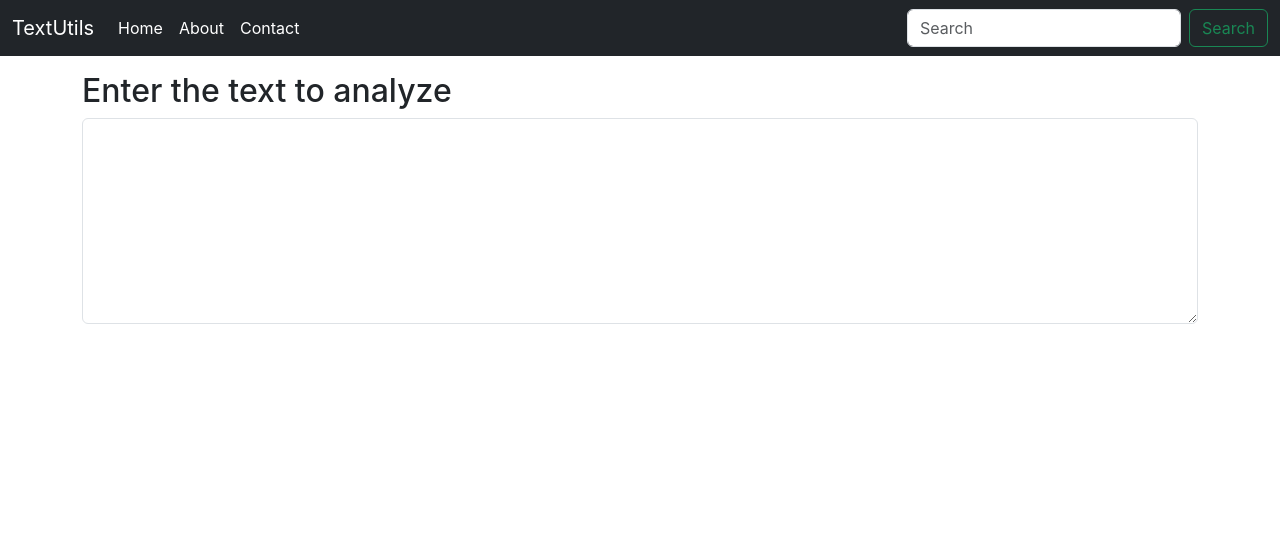
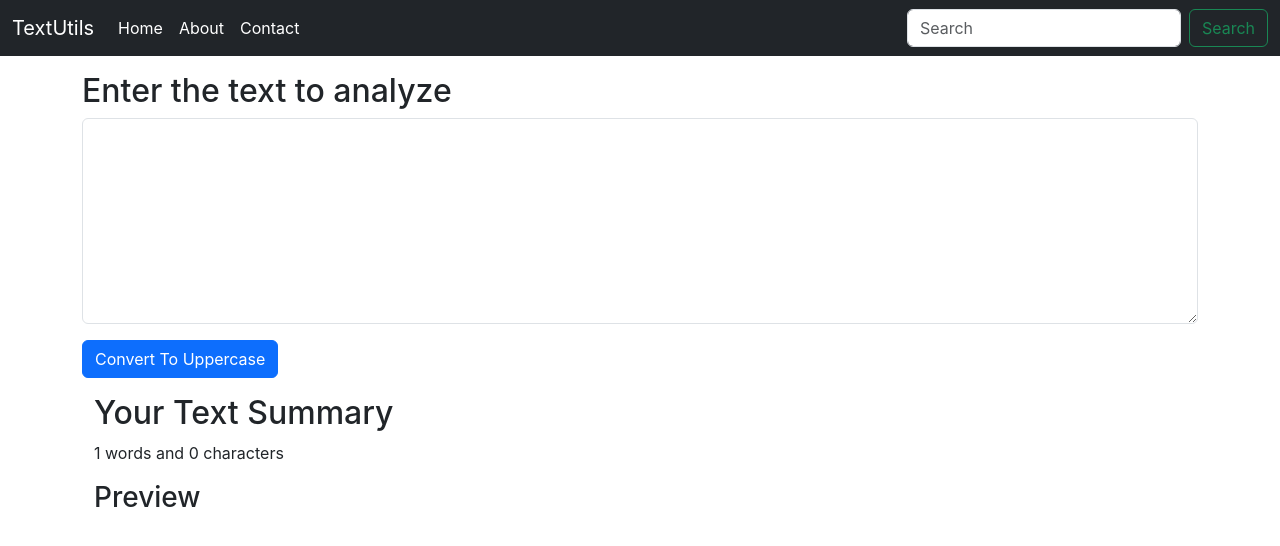
Before and after one commit to gurpreet-28/TextUtils-React, a React (Create React App) app: page / in a window 1280 px wide. Shown: the top 546 px of the page. Built offline with nearby package versions, Linux system fonts and the light colour scheme.

Commit message:
added components

```diff
--- a/src/components/TextForm.jsx
+++ b/src/components/TextForm.jsx
@@ -1,12 +1,41 @@
-import React from "react";
+import React, { useState } from "react";
 
 export default function TextForm(props) {
+  const [text, setText] = useState("");
+
+  function handleUpClick() {
+    let newText = text.toUpperCase();
+    setText(newText);
+  }
+  function handleOnChange(event) {
+    setText(event.target.value);
+  }
+
   return (
-    <div>
-      <h2>{props.heading}</h2>
-      <div className="mb-3">
-        <textarea className="form-control" id="input_text" rows="8"></textarea>
+    <>
+      <div>
+        <h2>{props.heading}</h2>
+        <div className="mb-3">
+          <textarea
+            className="form-control"
+            value={text}
+            onChange={handleOnChange}
+            id="input_text"
+            rows="8"
+          ></textarea>
+        </div>
+        <button className="btn btn-primary" onClick={handleUpClick}>
+          Convert To Uppercase
+        </button>
       </div>
-    </div>
+      <div className="container mt-3">
+        <h2>Your Text Summary</h2>
+        <p>
+          {text.split(" ").length} words and {text.length} characters
+        </p>
+        <h3>Preview</h3>
+        <p>{text}</p>
+      </div>
+    </>
   );
 }
```
